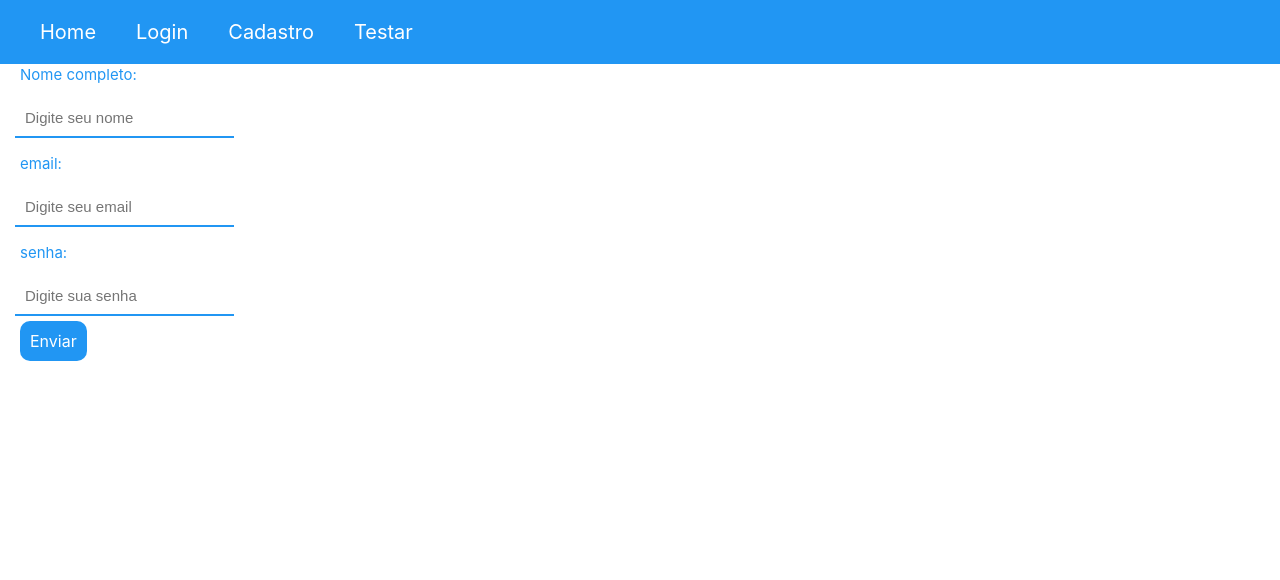
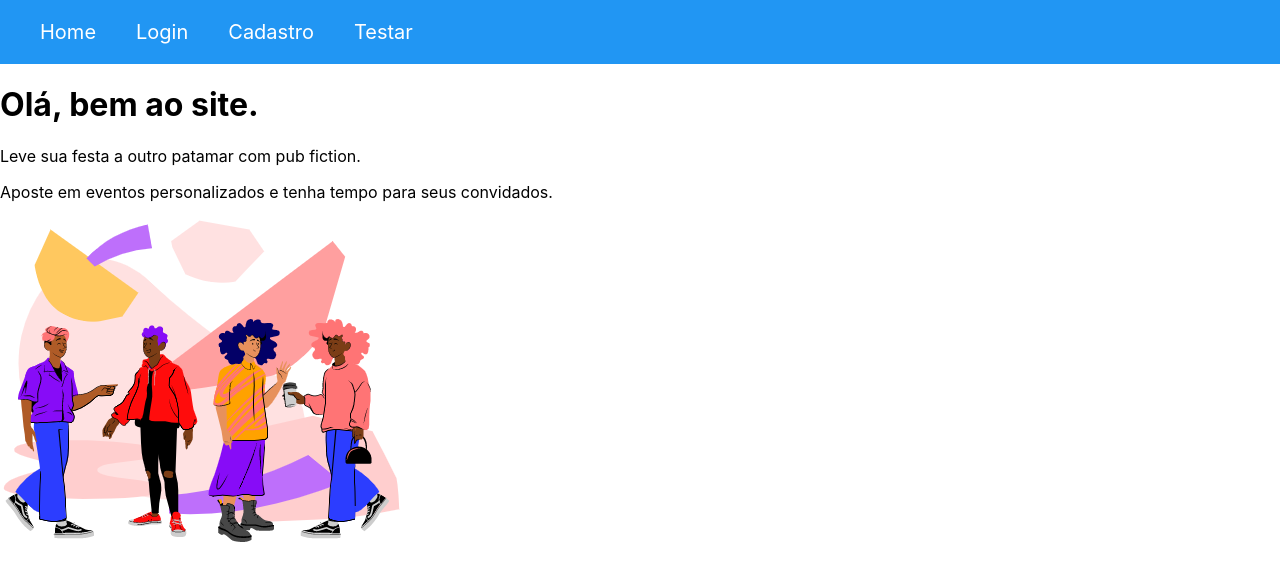
Before and after one commit to tainamiranda2/PubFiction-React, a React (Vite) app: page / in a window 1280 px wide. Shown: the top 580 px of the page. Built offline with nearby package versions, Linux system fonts and the light colour scheme.

Commit message:
Páginna home criada

```diff
--- a/src/App.jsx
+++ b/src/App.jsx
@@ -1,12 +1,10 @@
 import React from 'react';
 import './App.css';
 import {Router} from "./router"
-import {Nav} from "./Nav"
 
 function App() {
   return (
    <>
-     <Nav/>
    <Router/>
 
    </>
--- a/src/Nav/index.jsx
+++ b/src/Nav/index.jsx
@@ -10,7 +10,7 @@ export const Nav =()=>{
     <a href="/">Home</a>
     </li>
     <li>
-    <a href="/">Login</a>
+    <a href="/step1">Login</a>
     </li>
       <li>
     <a href="step2">Cadastro</a>
--- /dev/null
+++ b/src/pages/Home.jsx/index.jsx
@@ -0,0 +1,12 @@
+import React from  'react';
+import Photo from './img1.png';
+export const Home=()=>{
+    return (
+        <>
+        <h1>Olá, bem ao site.</h1>
+        <p>Leve sua festa a outro patamar com pub fiction.</p>
+        <p>Aposte em eventos personalizados e tenha tempo para seus convidados.</p>
+        <img src={Photo}/>
+        </>
+    )
+}
--- a/src/router.jsx
+++ b/src/router.jsx
@@ -1,17 +1,22 @@
 import React from 'react';
 
 import {BrowserRouter,Routes, Route} from 'react-router-dom';
+import {Nav} from "./Nav"
 
+import {Home}  from './pages/Home.jsx'
 import {Login} from './pages/Login';
 import {Cadastro} from './pages/Cadastro';
 import {Painel} from './pages/Painel';
 
-
 export const Router=()=>{
   return (
     <BrowserRouter>
+         <Nav/>
+
     <Routes>
-    <Route path="/" element={<Login/>}/>
+
+    <Route path='/' element={<Home/>}/>
+    <Route path="/step1" element={<Login/>}/>
        <Route path="/step2" element={<Cadastro/>}/>
 
     <Route path="/step3" element={<Painel/>}/>
```
Also changed, not shown: src/pages/Home.jsx/img1.png (added), src/pages/Home.jsx/style.js (added).
